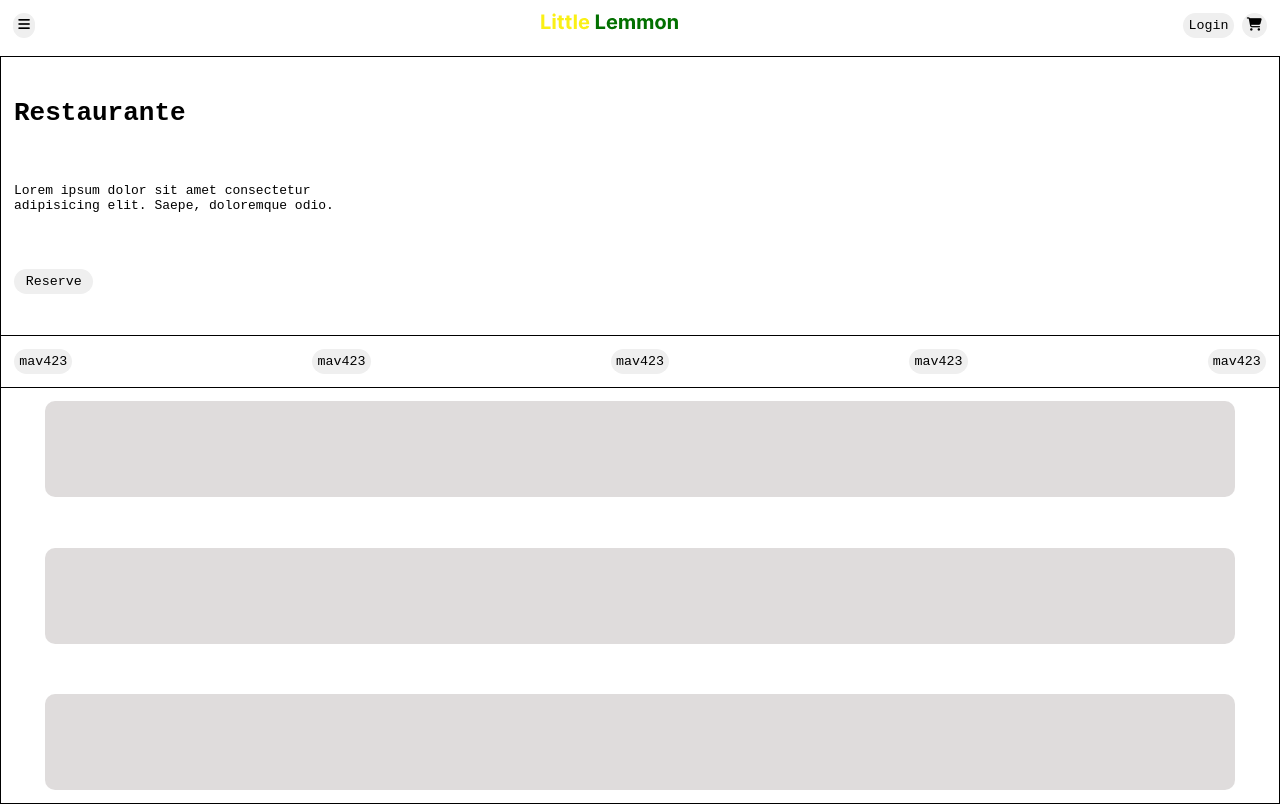
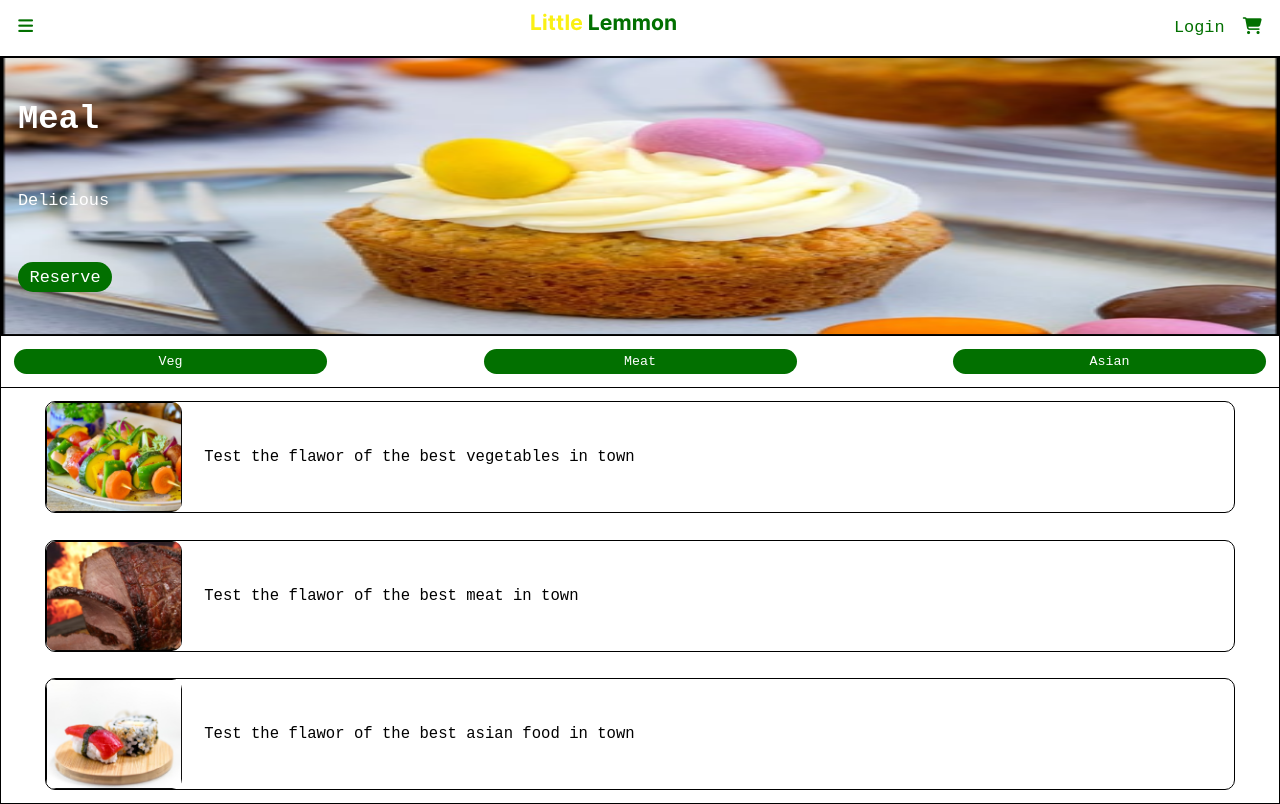
Before and after one commit to GonzaloPA23/tarea_3, a plain HTML site: page index.html in a window 1280 px wide. Drawn offline with Linux system fonts and the light colour scheme.

Commit message:
Prototipo de Inicio terminado

```diff
--- a/index.html
+++ b/index.html
@@ -39,29 +39,30 @@
       <!-- Desarrollo de la interfaz principal -->
       <main>
         <div class="container-main">
-            <h1>Restaurante</h1>
-            <p>Lorem ipsum dolor sit amet consectetur adipisicing elit. Saepe, doloremque odio.</p>
+            <h1>Meal</h1>
+            <p>Delicious</p>
             <button id="reservar">Reserve</button>
         </div>
       </main>
       <!-- Etiqueta nav TIPOS DE COMIDA -->
       <nav class="container-nav">
-        <button>mav423</button>
-        <button>mav423</button>
-        <button>mav423</button>
-        <button>mav423</button>
-        <button>mav423</button>
+        <button>Veg</button>
+        <button>Meat</button>
+        <button>Asian</button>
       </nav>
       <!-- Etiqueta section DESCRIPCIÓN DE LA COMIDA-->
       <section class="container-section">
         <figure class="section-description-food">
-
+          <img src="images/Rectangle 50.png" alt="food vegetables">
+          <p>Test the flawor of the best vegetables in town</p>
         </figure>
         <figure class="section-description-food">
-
+          <img src="images/Rectangle 51.png" alt="meat">
+          <p>Test the flawor of the best meat in town</p>
         </figure>
         <figure class="section-description-food">
-
+          <img src="images/Rectangle 52.png" alt="asian food">
+          <p>Test the flawor of the best asian food in town</p>
         </figure>
       </section>
     </div>
--- a/styles/style.css
+++ b/styles/style.css
@@ -11,6 +11,7 @@ button{
     border-radius: 20px;
     cursor: pointer;
     padding: 0.4rem;
+    background-color: white;
 }
 /* ENVOLTURA GLOBAL */
 .container--global{
@@ -49,12 +50,26 @@ nav.container--options--header{
     justify-content: space-between;
     width: 100vw;
 }
-/* MAIN */
+
+.container--options--header button{
+    color: #027000;
+    font-size: 1.3rem;
+}
+
+.container--options--header img{
+    height: 60%;
+    width: 100%;
+}
+            /* MAIN */
 main{
     display: flex;
+    background-image: url(/images/Rectangle\ 3.png);
+    background-repeat: no-repeat;
+    background-size:100% 100%;
+    overflow: hidden;
     justify-content: flex-start;
     height: 35vh;
-    padding: 1rem;
+    padding: 1.3rem;
     border: 1px solid black;
 }
 .container-main{
@@ -62,10 +77,15 @@ main{
     width: 30%;
     flex-direction: column;
     justify-content: space-around;
+    color: white;
+    font-size: 1.3rem;
 }
 #reservar{
     padding-left: 0.9rem;
     padding-right: 0.9rem;
+    background-color: #027000;
+    color: white;
+    font-size: 1.3rem;
 }
 /* Nav Tipos de Comida */
 .container-nav{
@@ -77,6 +97,13 @@ main{
     border-right: 1px solid black;
     align-items: center;
 }
+
+.container-nav button{
+    background-color: #027000;
+    color: white;
+    width: 25%;
+}
+
 /* Para la descripción de la comida */
 .container-section{
     display: flex;
@@ -90,10 +117,28 @@ main{
     align-items: center;
 }
 .section-description-food{
+    display: flex;
     width: 95%;
-    height: 12vh;
+    height: 14vh;
     background-color: #5e505033;
     border-radius: 10px;
+    border: 1px solid black;
+    background-color: white;
+}
+
+.section-description-food img{
+    height: 100%;
+    border-radius: 10px;
+
+}
+
+.section-description-food p{
+    display: flex;
+    width: 100%;
+    text-align: start;
+    align-items: center;
+    padding: 1.7rem;
+    font-size: 1.2rem;
 }
 
             /* LOGIN */
```
Also changed, not shown: images/Rectangle 50.png (added), images/Rectangle 51.png (added), images/Rectangle 52.png (added).
